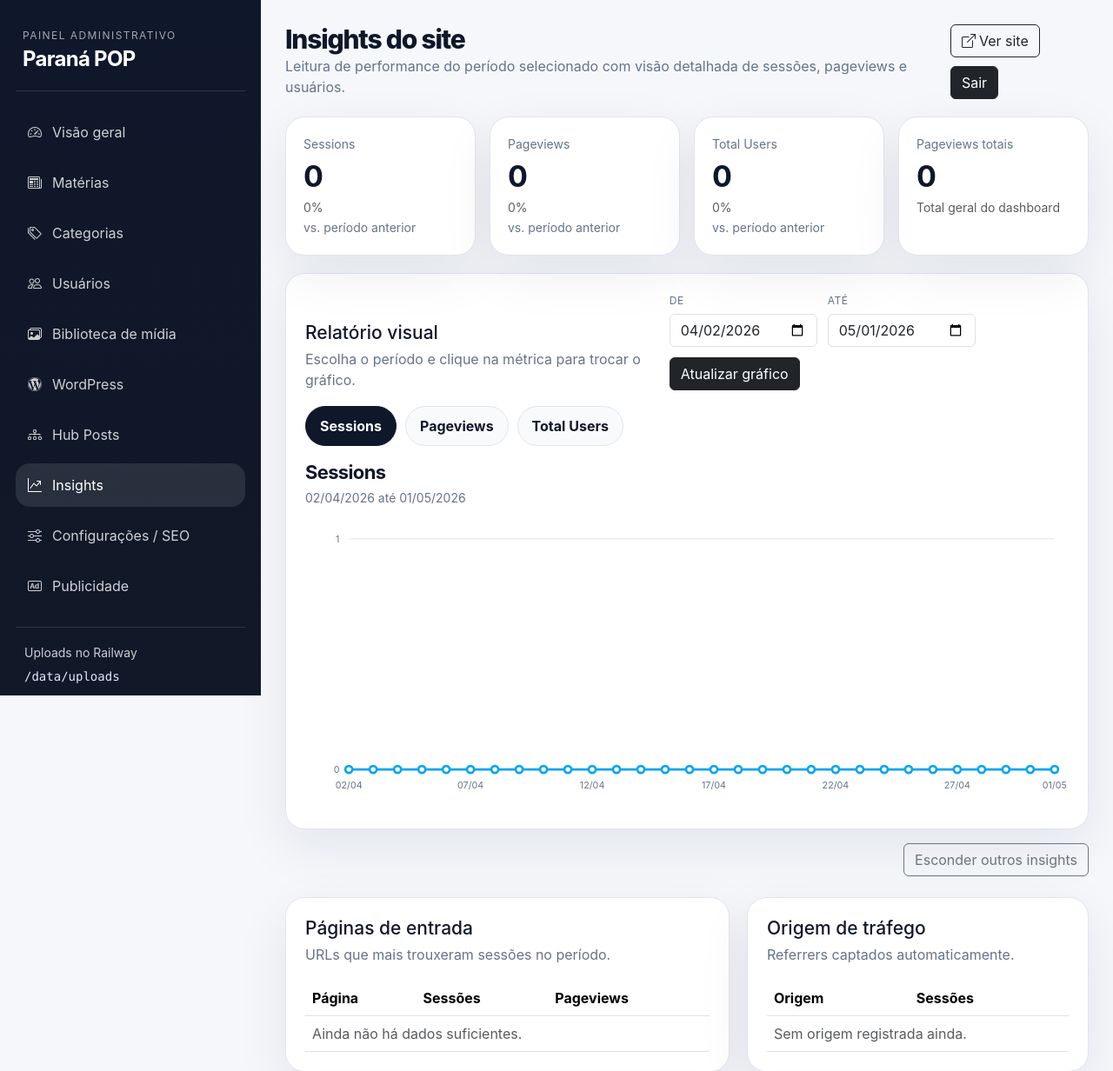
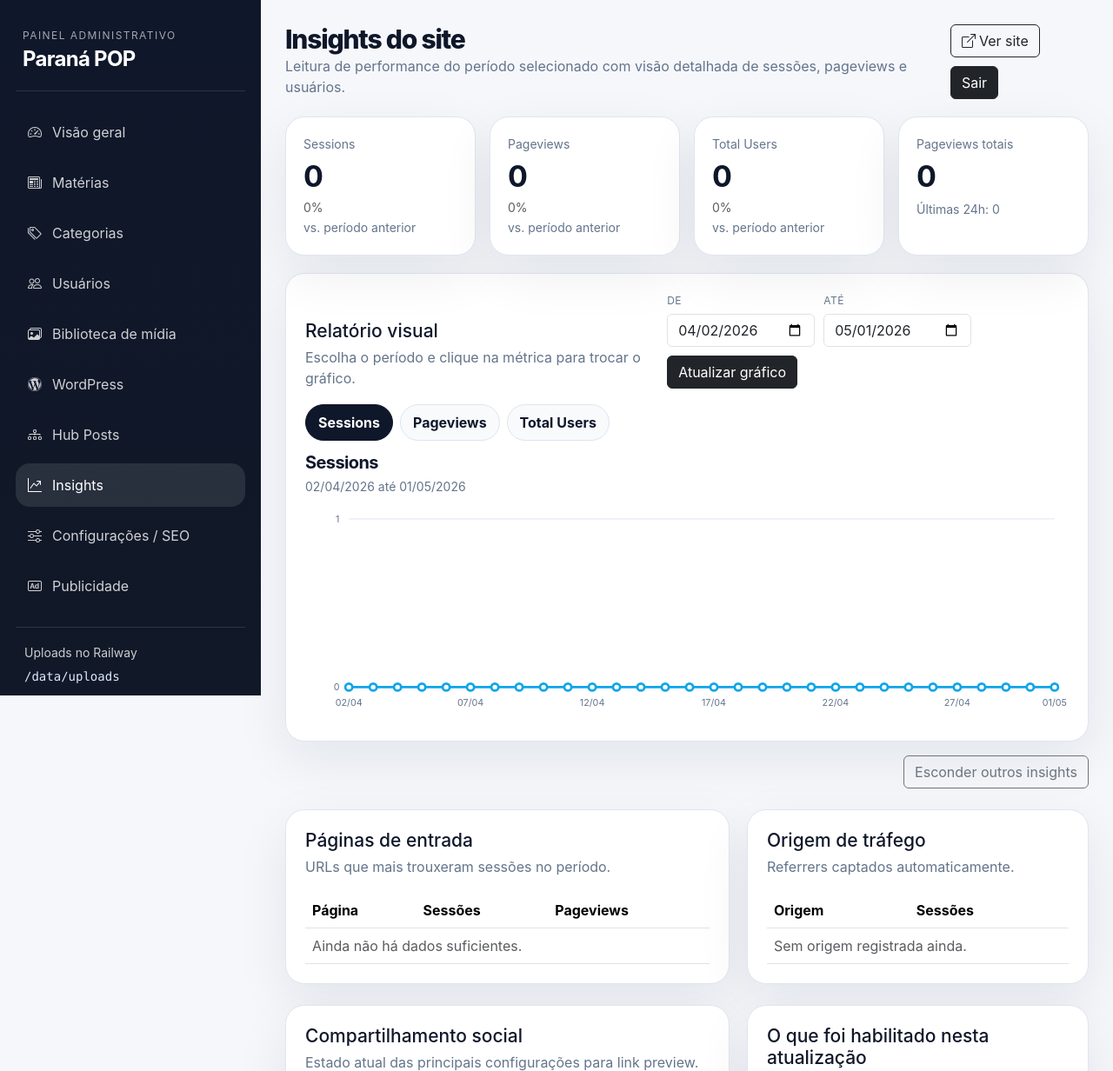
Before and after one commit to Hunter954/ParanaPOP, a Flask app: page /admin/insights in a window 1280 px wide. Shown: the top 1232 px of the page at 87% size. Run offline with Flask 3, Linux system fonts and the light colour scheme; a user stored in the database is signed in; parts of the project's set-up code (start-up, migrations or seed data) failed here and were passed over.

Commit message:
Add files via upload

```diff
--- a/app/admin.py
+++ b/app/admin.py
@@ -439,7 +439,7 @@ def _parse_date_input(value: str | None, fallback: date) -> date:
 
 def _build_chart_data(daily_series, metric_key: str):
     width = 980
-    height = 360
+    height = 280
     pad_left = 56
     pad_right = 18
     pad_top = 20
@@ -877,6 +877,8 @@ def posts_delete(post_id):
         flash('Somente matérias locais podem ser excluídas por aqui.', 'warning')
         return redirect(url_for('admin.posts_edit', post_id=post.id))
     featured_image = post.featured_image or ''
+    post.categories = []
+    PageView.query.filter(PageView.post_id == post.id).update({PageView.post_id: None}, synchronize_session=False)
     db.session.delete(post)
     db.session.commit()
     if is_managed_media_url(featured_image):
@@ -1024,12 +1026,14 @@ def insights_page():
 
     visible_card_keys = {"sessions", "pageviews", "total_users"}
     visible_cards = [card for card in insights["cards"] if card["key"] in visible_card_keys]
+    dashboard_stats = _dashboard_stats()
     visible_cards.append({
-        "key": "pageviews_total",
+        "key": "pageviews_24h",
         "label": "Pageviews totais",
-        "value": (_common_admin_context("insights")["stats"].get("pv_total") or 0),
+        "value": (dashboard_stats.get("pv_total") or 0),
         "delta": 0,
         "is_total": True,
+        "context_value": dashboard_stats.get("pv_24h") or 0,
     })
 
     return render_template(
--- a/app/static/css/admin.css
+++ b/app/static/css/admin.css
@@ -83,18 +83,18 @@ body { margin: 0; font-family: Inter, system-ui, -apple-system, BlinkMacSystemFo
 
 
 .insights-chart-card { margin-top: 6px; }
-.insights-chart-head { align-items: end; }
-.insights-filter-form { display: flex; gap: 12px; align-items: end; flex-wrap: wrap; }
+.insights-chart-head { align-items: end; gap: 10px; }
+.insights-filter-form { display: flex; gap: 10px; align-items: end; flex-wrap: wrap; }
 .insights-filter-form label { display: block; font-size: 12px; text-transform: uppercase; letter-spacing: .04em; color: var(--admin-muted); margin-bottom: 6px; }
 .insights-filter-form .form-control { min-width: 170px; }
-.insights-metric-switcher { display: flex; gap: 10px; flex-wrap: wrap; margin-bottom: 14px; }
-.metric-pill { display: inline-flex; align-items: center; justify-content: center; padding: 10px 16px; border-radius: 999px; border: 1px solid var(--admin-line); background: #f8fafc; color: var(--admin-text); text-decoration: none; font-weight: 700; }
+.insights-metric-switcher { display: flex; gap: 8px; flex-wrap: wrap; margin-bottom: 10px; }
+.metric-pill { display: inline-flex; align-items: center; justify-content: center; padding: 8px 14px; border-radius: 999px; border: 1px solid var(--admin-line); background: #f8fafc; color: var(--admin-text); text-decoration: none; font-weight: 700; }
 .metric-pill.active { background: var(--admin-dark); color: #fff; border-color: var(--admin-dark); }
-.insights-chart-header-row { display: flex; justify-content: space-between; align-items: center; gap: 12px; margin-bottom: 10px; }
-.insights-chart-header-row strong { display: block; font-size: 22px; letter-spacing: -.03em; }
+.insights-chart-header-row { display: flex; justify-content: space-between; align-items: center; gap: 10px; margin-bottom: 6px; }
+.insights-chart-header-row strong { display: block; font-size: 20px; letter-spacing: -.03em; }
 .insights-chart-header-row span { color: var(--admin-muted); font-size: 14px; }
-.insights-chart-wrap { position: relative; overflow-x: auto; padding: 8px 0 6px; }
-.insights-svg-chart { width: 100%; min-width: 760px; height: auto; display: block; }
+.insights-chart-wrap { position: relative; overflow-x: auto; padding: 2px 0 0; }
+.insights-svg-chart { width: 100%; min-width: 760px; max-height: 280px; height: auto; display: block; }
 .chart-grid-line { stroke: #dbe4f0; stroke-width: 1; }
 .chart-line { fill: none; stroke: #0ea5e9; stroke-width: 3; stroke-linecap: round; stroke-linejoin: round; }
 .chart-point { fill: #ffffff; stroke: #0ea5e9; stroke-width: 3; cursor: pointer; transition: r .18s ease, stroke-width .18s ease, filter .18s ease; }
--- a/app/templates/admin/insights.html
+++ b/app/templates/admin/insights.html
@@ -10,7 +10,7 @@
     <strong>{{ '{:,}'.format(card.value).replace(',', '.') }}</strong>
     <small>
       {% if card.is_total %}
-        <span class="text-muted">Total geral do dashboard</span>
+        Últimas 24h: {{ card.context_value if card.context_value is defined else 0 }}
       {% elif card.delta > 0 %}
         <span class="text-success">▲ {{ '%.1f'|format(card.delta) }}%</span>
         vs. período anterior
--- a/app/templates/admin/post_form.html
+++ b/app/templates/admin/post_form.html
@@ -84,6 +84,7 @@
   <form method="post" action="{{ url_for('admin.posts_delete', post_id=post.id) }}" onsubmit="return confirm('Tem certeza que deseja excluir esta matéria?');">
     <button class="btn btn-outline-danger" type="submit">Excluir matéria</button>
   </form>
+  <small class="text-muted d-block mt-2">A exclusão remove a matéria local e mantém o histórico analítico sem quebrar o painel.</small>
 </section>
 {% endif %}
 {% endblock %}
```
Also changed, not shown: app/templates/admin/posts_list.html (+6 -1 lines).
